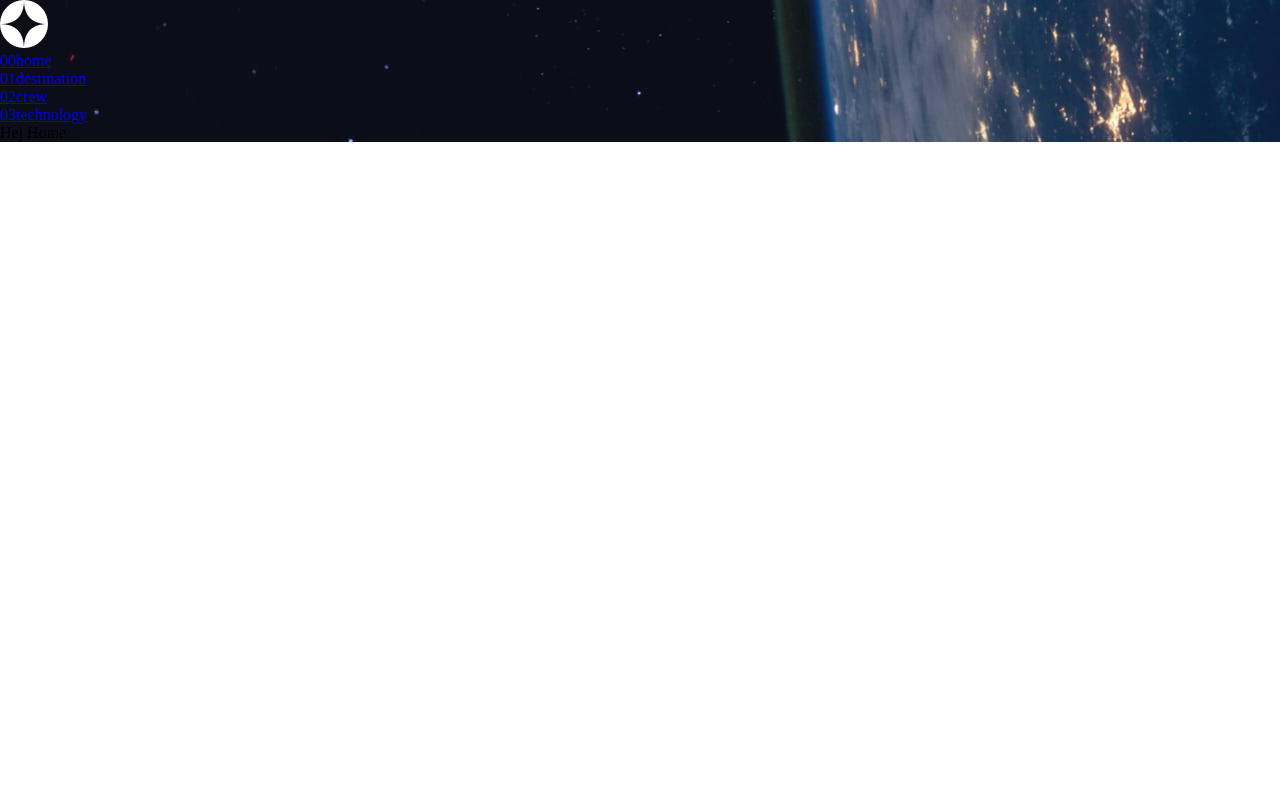
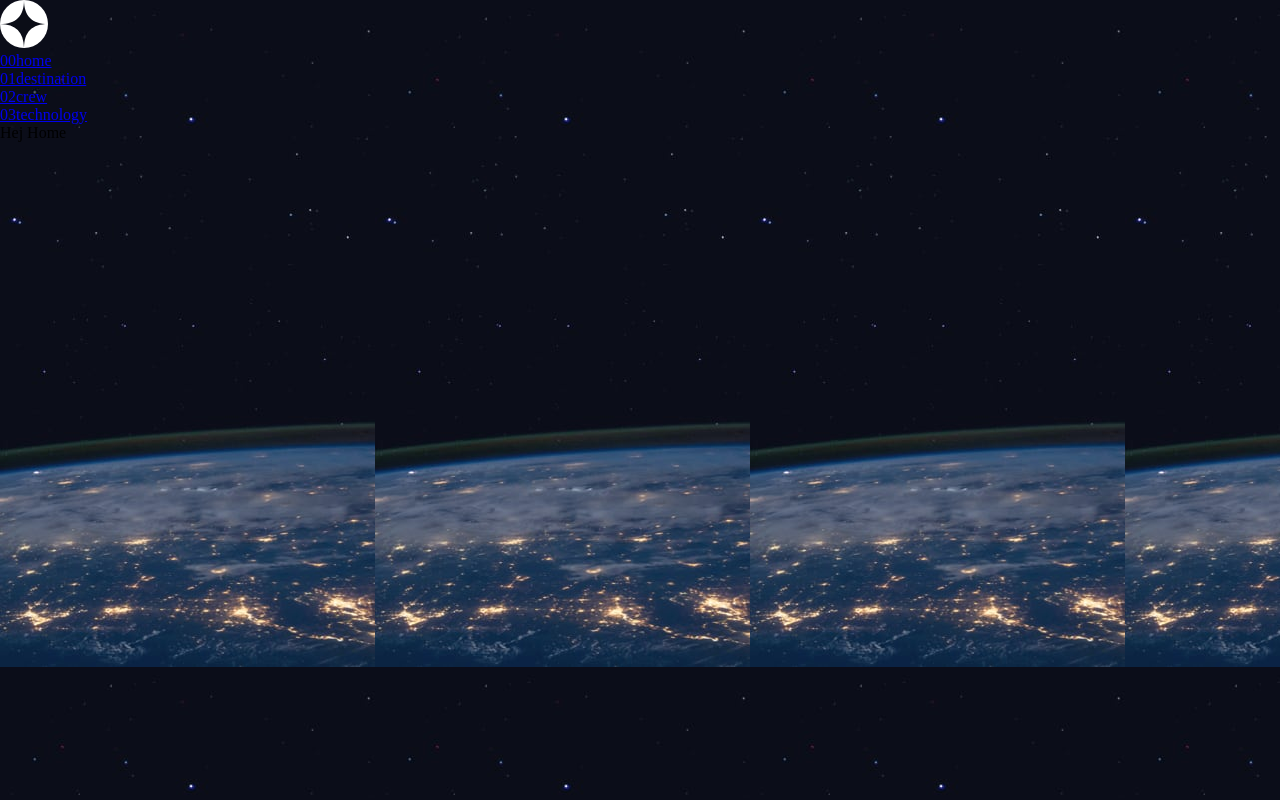
Before and after one commit to KamilKonopski/space-tourism-website-main, a React (Create React App) app: page / in a window 1280 px wide. Built offline with nearby package versions, Linux system fonts and the light colour scheme; a web font is replaced by a local one.

Commit message:
change bg

```diff
--- a/src/pages/Home/Home.styled.js
+++ b/src/pages/Home/Home.styled.js
@@ -1,8 +1,9 @@
-import homeBg from '../../assets/home/background-home-desktop.jpg';
+import mobileHomeBg from '../../assets/home/background-home-mobile.jpg';
 import styled from "styled-components";
 // import { theme } from '../../utils/Theme/theme';
 
 export const Wrapper = styled.div`
-    background: url(${homeBg});
+    background: url(${mobileHomeBg});
     font-family: 'Bellefair', serif;
+    height: 100vh;
 `;
```
